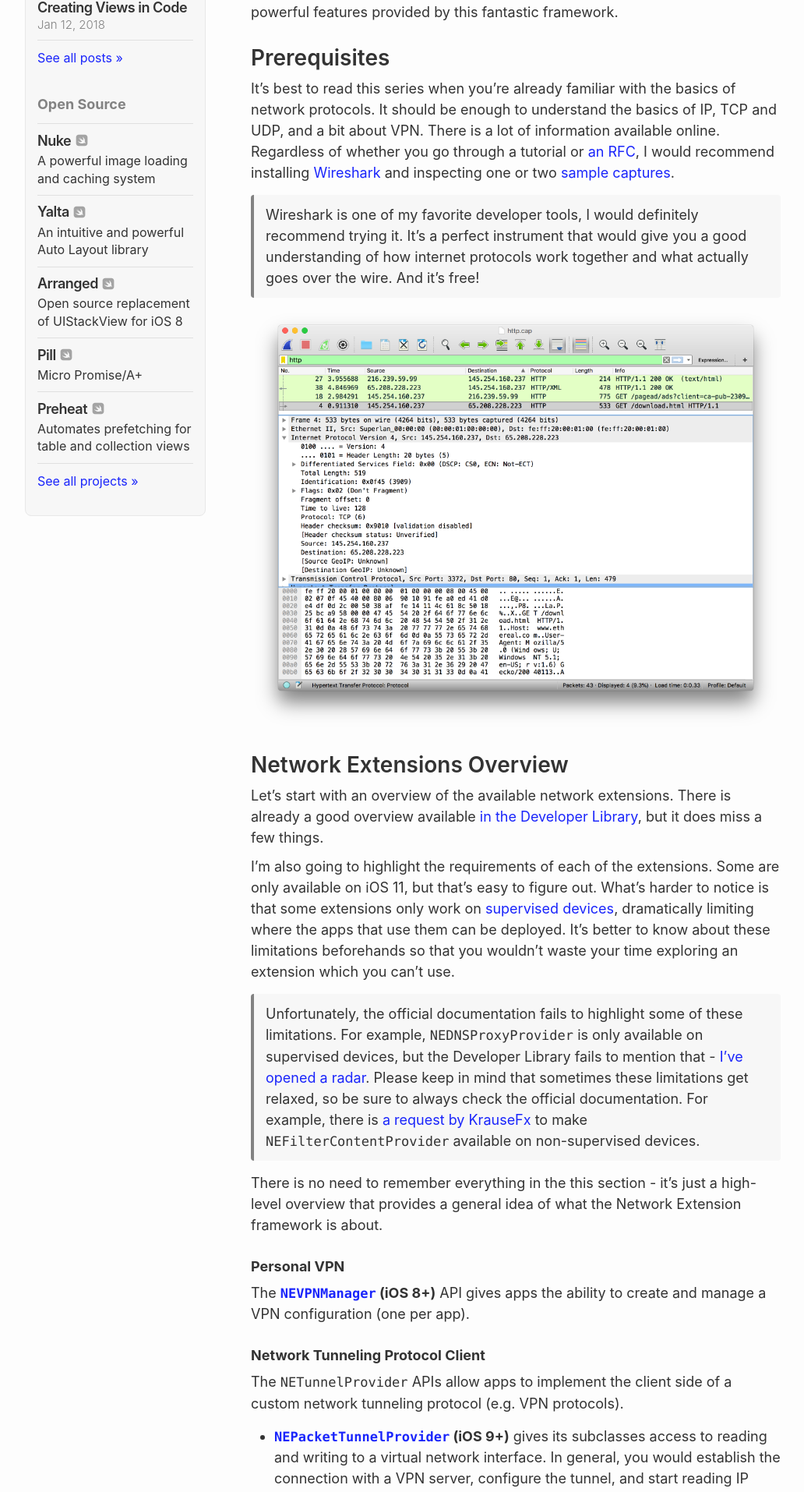
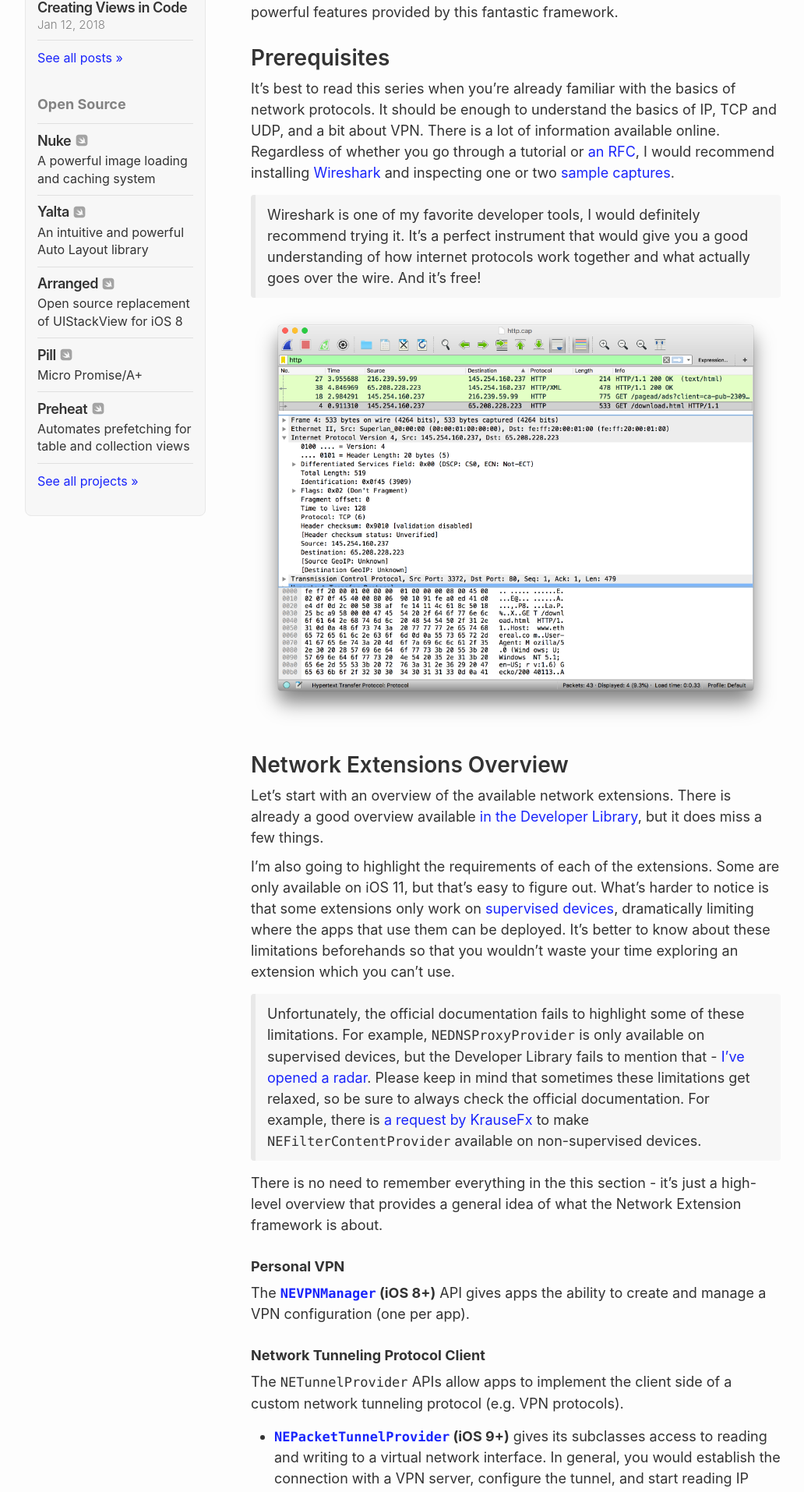
Before and after one commit to hyling/kean.github.io, a Jekyll site: the page built from _posts/2018-05-22-network-extensions-intro.markdown, in a window 1280 px wide. Shown: the part 529-2443 px from the top of the page at 78% size, without its empty margins (108-1140 px from the left). Built offline with Jekyll 4.4.1, drawn with Linux system fonts in a browser that asks for light colours; comment, search, counter and statistics services are not loaded.

Commit message:
More subtle blockquotes

```diff
--- a/_sass/_base.scss
+++ b/_sass/_base.scss
@@ -134,7 +134,7 @@
 
 blockquote {
     background-color: $background-color-light-grey;
-    border-left: 4px solid $grey-color;
+    border-left: 6px solid $grey-color-light;
     border-radius: 4px;
 
     padding: 0.4 * $spacing-unit 0.5 * $spacing-unit;
```
